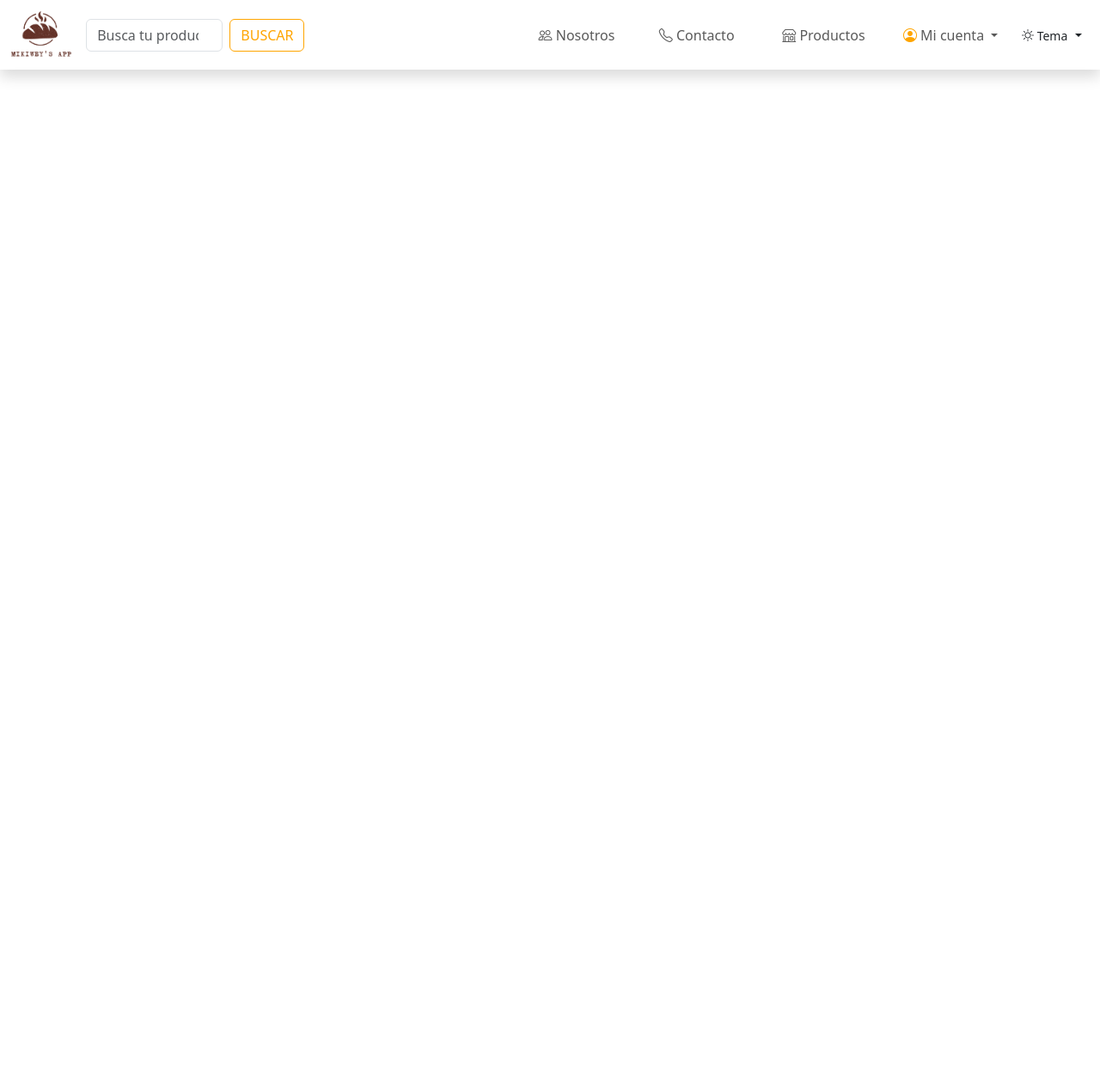
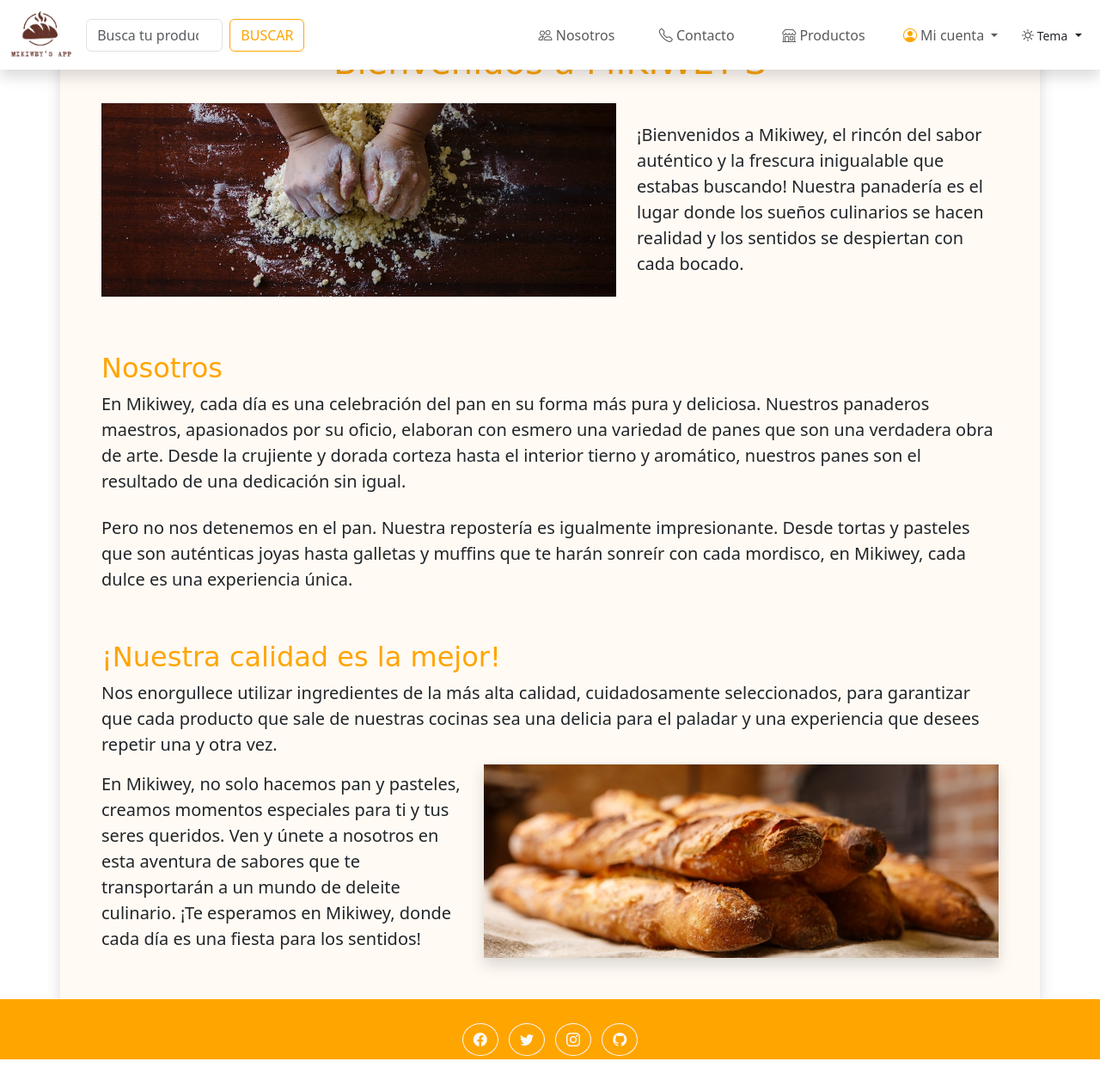
Before and after one commit to cmsrwood/mikiweys.github.io, a PHP site: page /view/user/nosotros.php in a window 1280 px wide. Shown: the whole page at 86% size. Before the commit the page ends 93 px from the top, so only its background shows below. Run offline with PHP 8.4, Linux system fonts and the light colour scheme; some libraries are stand-ins or nearby versions; some web fonts are replaced.

Commit message:
nosotros

```diff
--- a/view/user/nosotros.php
+++ b/view/user/nosotros.php
@@ -31,6 +31,50 @@
   <?php
   include('../include/header.php')
   ?>
+  <div class="container cc p-5 shadow">
+        <h1 class="fs-1 naranja simoneta text-center">Bienvenidos a MIKIWEY'S</h1>
+        <div class="row align-items-center">
+
+             <div class="col-7">
+                <img src="../../IMG/index/3carrusel.jpg" alt="" class="img-fluid my-3 ">
+               </div>
+              <div class="fs-5 col-5">¡Bienvenidos a Mikiwey, el rincón del sabor auténtico y la frescura inigualable que estabas buscando! Nuestra panadería es el lugar donde los sueños culinarios se hacen realidad y los sentidos se despiertan con cada bocado. </div>
+        </div>
+
+            <div class="fs-5 my-3">
+                <h1 class="fs-2 naranja simoneta mt-5"> Nosotros</h1>
+                <p>
+            En Mikiwey, cada día es una celebración del pan en su forma más pura y deliciosa. Nuestros panaderos maestros, apasionados por su oficio, elaboran con esmero una variedad de panes que son una verdadera obra de arte. Desde la crujiente y dorada corteza hasta el interior tierno y aromático, nuestros panes son el resultado de una dedicación sin igual.
+                    </p>
+            </div>
+             <div class="row ">
+                 <div class="fs-5 my-2">
+                    Pero no nos detenemos en el pan. Nuestra repostería es igualmente impresionante. Desde tortas y pasteles que son auténticas joyas hasta galletas y muffins que te harán sonreír con cada mordisco, en Mikiwey, cada dulce es una experiencia única.
+                 </div>
+             </div>
+              <h1 class="fs-2 naranja simoneta mt-5"> ¡Nuestra calidad es la mejor!</h1>
+               <div class="fs-5 my-2 ">
+                    Nos enorgullece utilizar ingredientes de la más alta calidad, cuidadosamente seleccionados, para garantizar que cada producto que sale de nuestras cocinas sea una delicia para el paladar y una experiencia que desees repetir una y otra vez.
+                </div>
+
+
+
+             <div class="fs-5 row align-items-center">
+                  <div class="col-5">
+                       En Mikiwey, no solo hacemos pan y pasteles, creamos momentos especiales para ti y tus seres queridos. Ven y únete a nosotros en esta aventura de sabores que te transportarán a un mundo de deleite culinario. ¡Te esperamos en Mikiwey, donde cada día es una fiesta para los sentidos!
+                  </div>
+                 <div class="col-7">
+                    <img src="../../IMG/index/2carrusel.jpg" alt="" class="img-fluid shadow">
+                </div>
+
+             </div>
+    </div>
+
+
+
+
+    <script src="https://cdn.jsdelivr.net/npm/@popperjs/core@2.11.8/dist/umd/popper.min.js" integrity="sha384-I7E8VVD/ismYTF4hNIPjVp/Zjvgyol6VFvRkX/vR+Vc4jQkC+hVqc2pM8ODewa9r" crossorigin="anonymous"></script>
+<script src="https://cdn.jsdelivr.net/npm/bootstrap@5.3.1/dist/js/bootstrap.min.js" integrity="sha384-Rx+T1VzGupg4BHQYs2gCW9It+akI2MM/mndMCy36UVfodzcJcF0GGLxZIzObiEfa" crossorigin="anonymous"></script>
 
 
 
```
